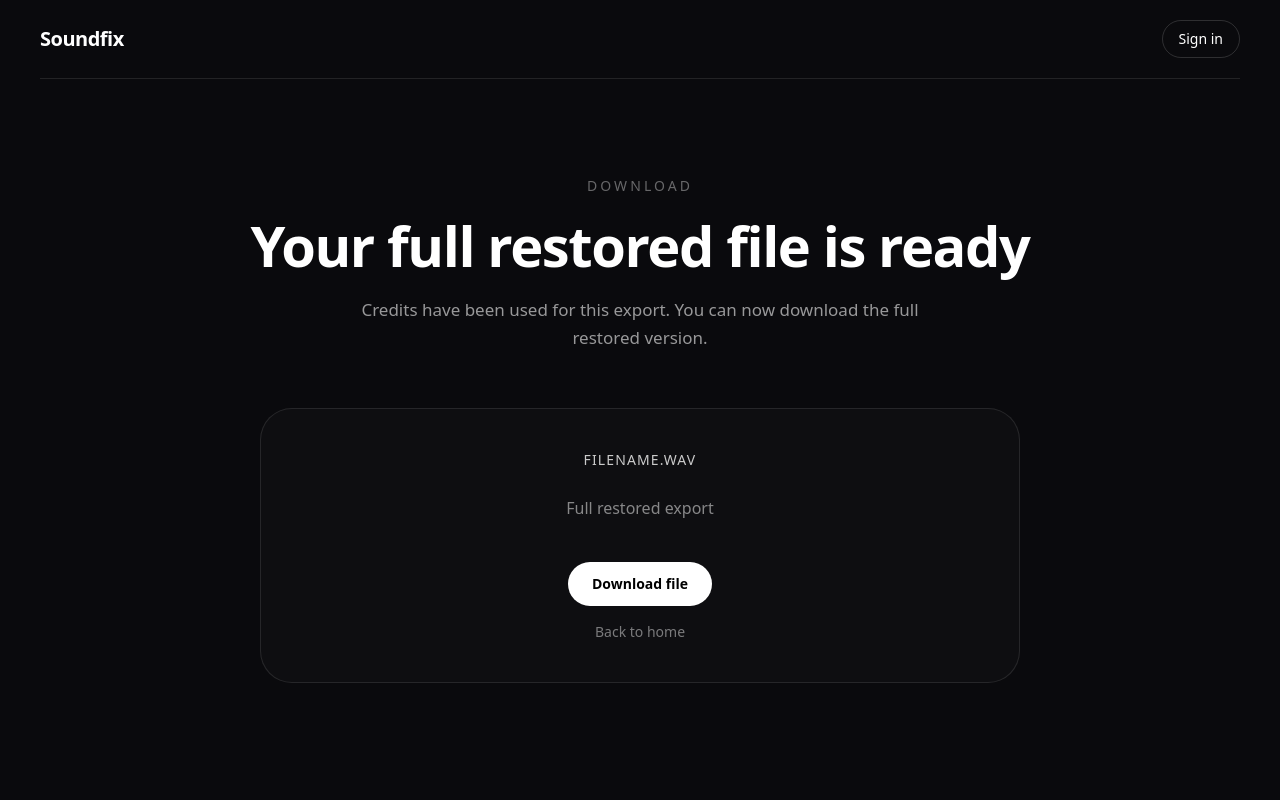
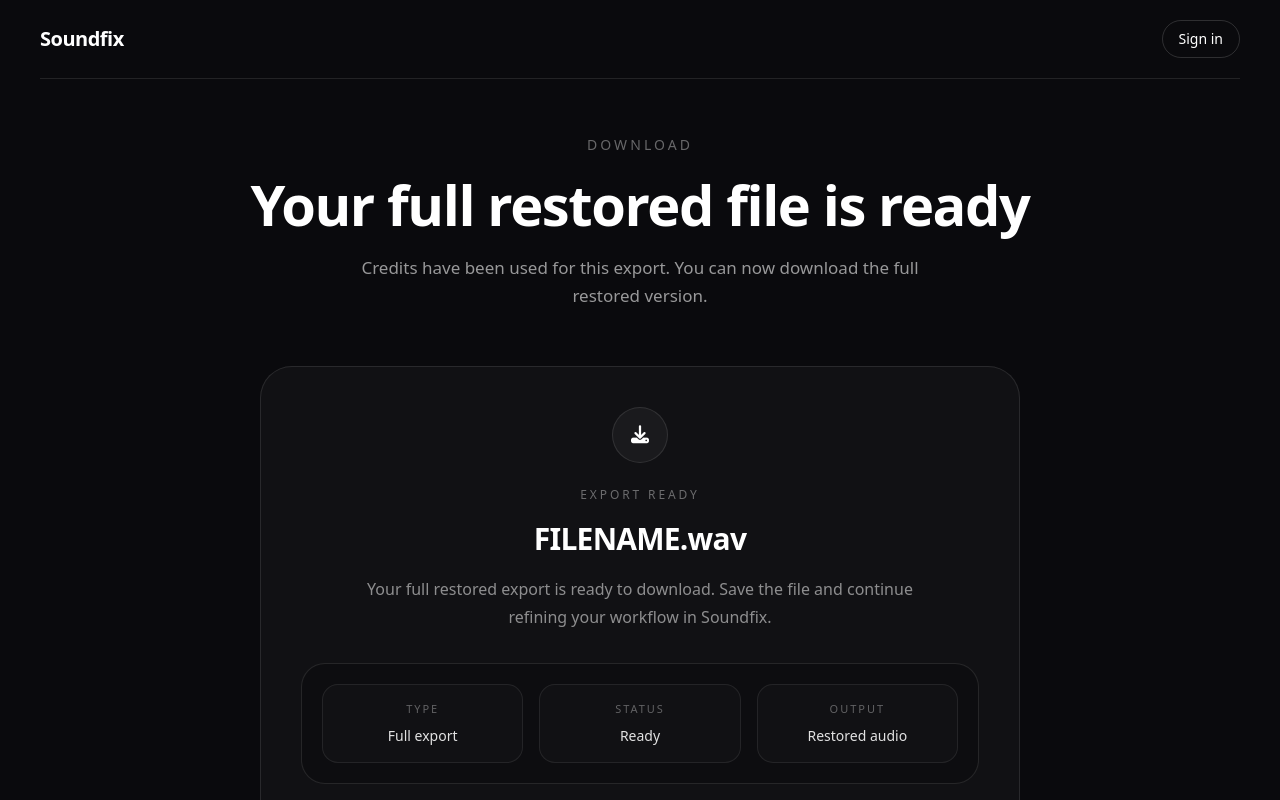
Before and after one commit to cocoro-sugiura/soundfix, a Next.js app in the folder frontend/: page /download in a window 1280 px wide. Shown: the top 800 px of the page. Built offline with nearby package versions, Linux system fonts and the light colour scheme.

Commit message:
Enhance download card layout and export status UI

```diff
--- a/frontend/app/download/page.tsx
+++ b/frontend/app/download/page.tsx
@@ -39,19 +39,63 @@ export default async function DownloadPage({
             </p>
           </div>
 
-          <div className="mt-14 w-full max-w-[760px] rounded-[32px] border border-white/10 bg-white/[0.02] p-8 text-center sm:p-10">
-            <p className="text-[14px] font-medium uppercase tracking-[0.08em] text-white/78">
-              {fileName}
-            </p>
+          <div className="mt-14 w-full max-w-[760px] rounded-[32px] border border-white/10 bg-white/[0.03] p-8 sm:p-10">
+            <div className="flex flex-col items-center text-center">
+              <div className="flex h-14 w-14 items-center justify-center rounded-full border border-white/10 bg-white/[0.04] text-lg text-white">
+                <i className="fa-solid fa-download" aria-hidden="true" />
+              </div>
 
-            <p className="mt-6 text-sm leading-7 text-white/50 sm:text-base">
-              Full restored export
-            </p>
+              <p className="mt-6 text-xs font-medium uppercase tracking-[0.24em] text-white/38">
+                Export ready
+              </p>
+
+              <p className="mt-4 break-all text-2xl font-semibold tracking-tight text-white sm:text-[30px]">
+                {fileName}
+              </p>
+
+              <p className="mt-4 max-w-xl text-sm leading-7 text-white/52 sm:text-base">
+                Your full restored export is ready to download. Save the file and continue refining your workflow in Soundfix.
+              </p>
+            </div>
+
+            <div className="mt-8 grid gap-3 rounded-[24px] border border-white/10 bg-black/20 p-4 sm:grid-cols-3 sm:gap-4 sm:p-5">
+              <div className="rounded-2xl border border-white/8 bg-white/[0.02] px-4 py-4 text-center">
+                <p className="text-[11px] font-medium uppercase tracking-[0.18em] text-white/34">
+                  Type
+                </p>
+                <p className="mt-2 text-sm font-medium text-white/88">
+                  Full export
+                </p>
+              </div>
+
+              <div className="rounded-2xl border border-white/8 bg-white/[0.02] px-4 py-4 text-center">
+                <p className="text-[11px] font-medium uppercase tracking-[0.18em] text-white/34">
+                  Status
+                </p>
+                <p className="mt-2 text-sm font-medium text-white/88">
+                  Ready
+                </p>
+              </div>
+
+              <div className="rounded-2xl border border-white/8 bg-white/[0.02] px-4 py-4 text-center">
+                <p className="text-[11px] font-medium uppercase tracking-[0.18em] text-white/34">
+                  Output
+                </p>
+                <p className="mt-2 text-sm font-medium text-white/88">
+                  Restored audio
+                </p>
+              </div>
+            </div>
 
             <div className="mt-10 flex flex-col items-center gap-4">
-              <button className="rounded-full bg-white px-6 py-3 text-sm font-semibold text-black transition hover:opacity-90">
-                Download file
+              <button className="inline-flex items-center justify-center gap-2 rounded-full bg-white px-6 py-3 text-sm font-semibold text-black transition hover:opacity-90">
+                <i className="fa-solid fa-arrow-down" aria-hidden="true" />
+                <span>Download file</span>
               </button>
+
+              <p className="text-xs text-white/30">
+                The restored file will be available here once export delivery is connected.
+              </p>
 
               <Link
                 href="/"
```
